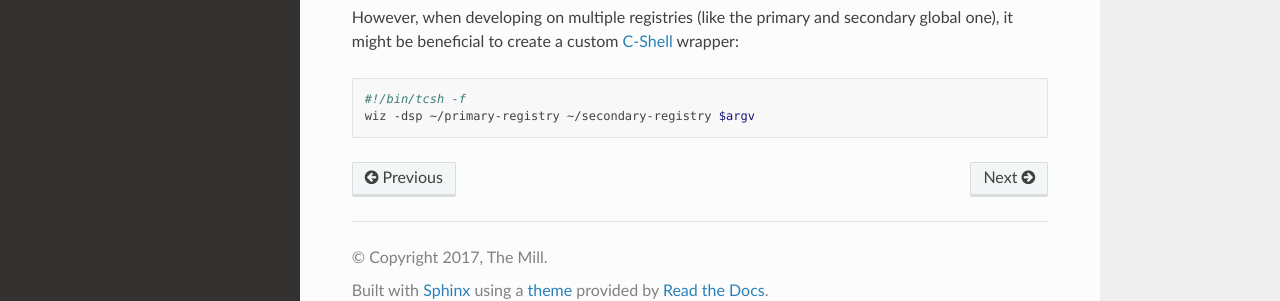
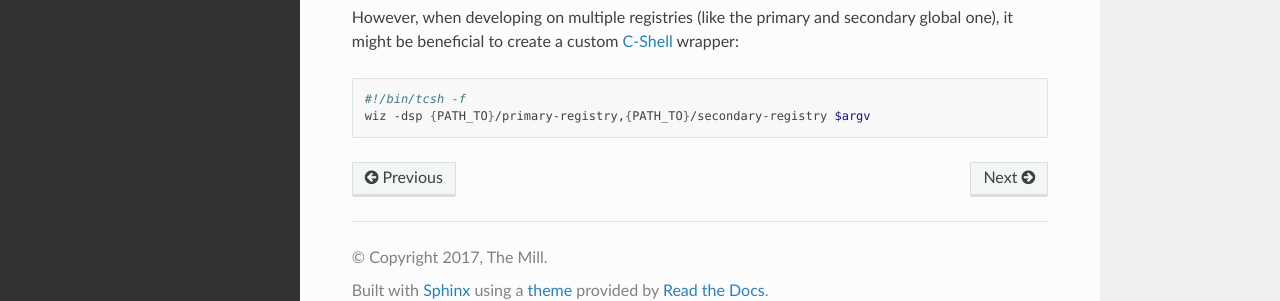
Before and after one commit to themill/wiz, a Sphinx documentation site: the page built from doc/registry.rst, in a window 1280 px wide and 900 px high, scrolled down 721 px. Shown: the part 573-874 px from the top of the window. Built offline with Sphinx 7.4.7 and the Read the Docs theme 2.0.0, drawn with Linux system fonts in a browser that asks for light colours.

Commit message:
Fix wiz command formatting.

```diff
--- a/doc/registry.rst
+++ b/doc/registry.rst
@@ -72,4 +72,4 @@ global one), it might be beneficial to create a custom :term:`C-Shell` wrapper:
 .. code-block:: csh
 
     #!/bin/tcsh -f
-    wiz -dsp ~/primary-registry ~/secondary-registry $argv
+    wiz -dsp {PATH_TO}/primary-registry,{PATH_TO}/secondary-registry $argv
```
